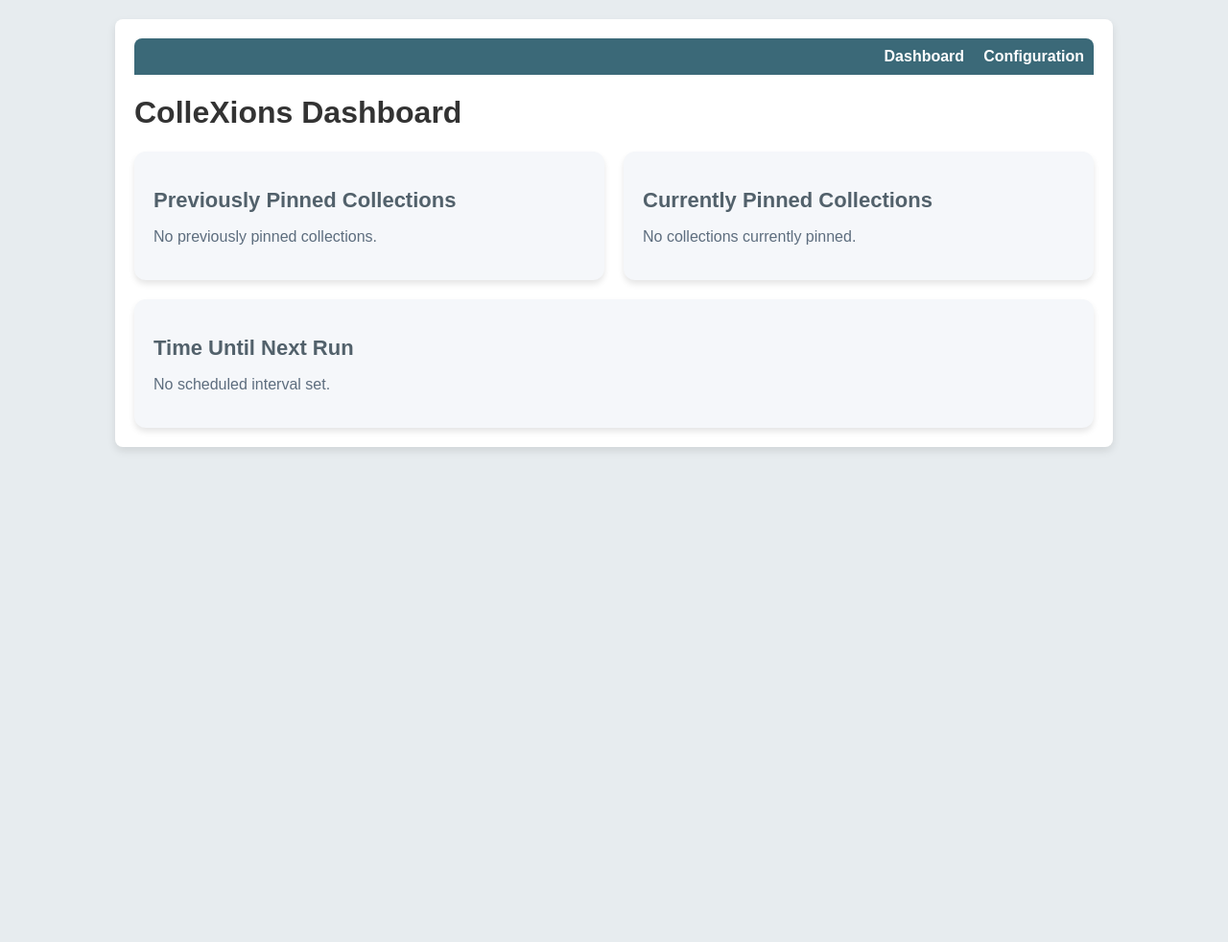
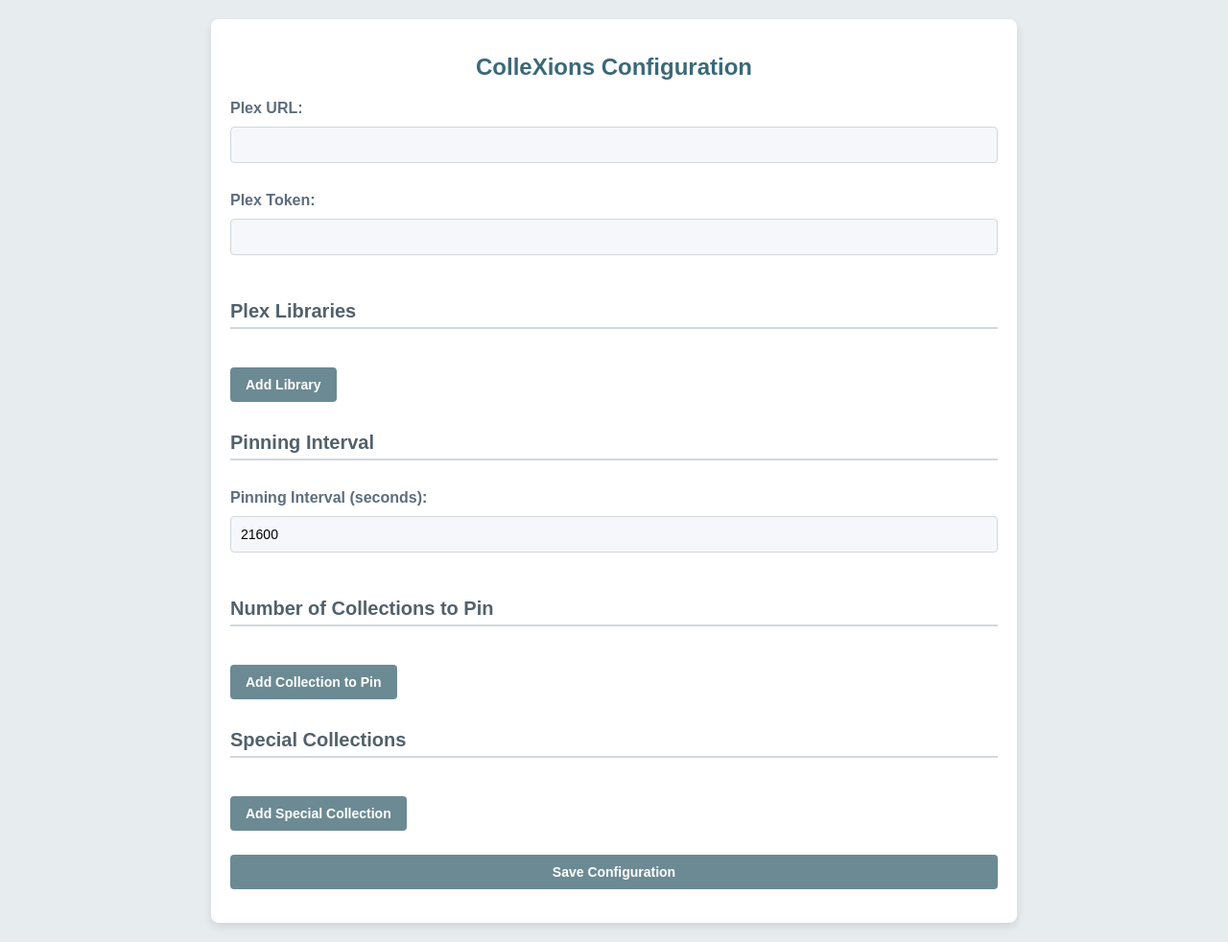
Before and after one commit to jl94x4/ColleXions-WebUI, a Python web app: template app/templates/config.html in a window 1280 px wide. Shown: the whole page at 96% size. Before the commit the page ends 470 px from the top, so only its background shows below. Run offline with Jinja, Linux system fonts and the light colour scheme; the template is opened without the code that fills it, so the values that code supplies are empty.

Commit message:
Add files via upload

```diff
--- a/app/collexions.py
+++ b/app/collexions.py
@@ -28,7 +28,7 @@
 )
 
 # Configuration file path
-CONFIG_FILE = '/data/config.json'
+CONFIG_FILE = 'data/config.json'
 SELECTED_COLLECTIONS_FILE = 'selected_collections.json'
 
 def load_selected_collections():
--- a/app/templates/config.html
+++ b/app/templates/config.html
@@ -2,13 +2,13 @@
 <html lang="en">
 <head>
     <meta charset="UTF-8">
-    <title>ColleXions Dashboard</title>
+    <title>ColleXions Configuration</title>
     <link rel="stylesheet" href="{{ url_for('static', filename='styles.css') }}">
     <style>
         /* General Styling */
         body {
             font-family: Arial, sans-serif;
-            background-color: #e7ecef;
+            background-color: #e7ecef; /* Soft background */
             color: #333;
             display: flex;
             justify-content: center;
@@ -17,124 +17,232 @@
 
         .container {
             width: 100%;
-            max-width: 1000px;
-            background-color: #ffffff;
+            max-width: 800px;
+            background-color: #ffffff; /* White background for contrast */
             padding: 20px;
             border-radius: 8px;
             box-shadow: 0 4px 8px rgba(0, 0, 0, 0.1);
         }
 
-        .navbar {
-            display: flex;
-            justify-content: flex-end;
-            padding: 10px;
-            background-color: #3b6978;
-            color: white;
-            border-radius: 8px 8px 0 0;
+        h1 {
+            font-size: 24px;
+            text-align: center;
+            margin-bottom: 20px;
+            color: #3b6978; /* Muted teal for header */
         }
 
-        .navbar a {
-            color: white;
-            margin-left: 20px;
-            text-decoration: none;
-            font-weight: bold;
+        h2, h3 {
+            font-size: 20px;
+            color: #52616b; /* Soft gray-blue for subheadings */
+            border-bottom: 2px solid #d1d8de;
+            padding-bottom: 5px;
+            margin-bottom: 15px;
         }
 
-        .section {
-            display: flex;
-            flex-wrap: wrap;
-            gap: 20px;
-            justify-content: space-between;
+        .form-group {
+            margin-bottom: 15px;
         }
 
-        .card {
-            flex: 1 1 30%;
-            min-width: 280px;
-            padding: 20px;
-            border-radius: 12px;
-            background-color: #f5f7fa;
-            box-shadow: 0 4px 6px rgba(0, 0, 0, 0.1);
-            transition: transform 0.2s;
+        label {
+            display: inline-block;
+            width: 100%;
+            font-weight: bold;
+            margin-bottom: 5px;
+            color: #5d6d7e; /* Soft gray */
         }
 
-        .card:hover {
-            transform: scale(1.03);
+        input[type="text"],
+        input[type="number"],
+        input[type="date"],
+        input[type="password"] {
+            width: 100%;
+            padding: 10px;
+            font-size: 14px;
+            border: 1px solid #d1d8de;
+            border-radius: 4px;
+            box-sizing: border-box;
+            transition: border-color 0.3s ease;
+            background-color: #f5f7fa; /* Soft input background */
         }
 
-        .card h2 {
-            font-size: 22px;
-            color: #52616b;
-            margin-bottom: 10px;
+        input:focus {
+            border-color: #90a4ae; /* Soft teal-blue focus color */
+            outline: none;
         }
 
-        .card p {
-            font-size: 16px;
-            color: #5d6d7e;
+        /* Buttons */
+        .btn {
+            padding: 10px 16px;
+            font-size: 14px;
+            font-weight: bold;
+            background-color: #6c8a93; /* Muted green-blue */
+            color: white;
+            border: none;
+            border-radius: 4px;
+            cursor: pointer;
+            margin-top: 10px;
+            display: inline-block;
+            transition: background-color 0.3s ease;
         }
 
-        .pinned-item {
-            background-color: #e0f4f1;
-            padding: 8px;
-            border-radius: 8px;
-            margin-bottom: 10px;
-            font-size: 14px;
+        .btn:hover {
+            background-color: #506a73; /* Darker shade on hover */
         }
 
-        .countdown-timer {
-            font-size: 20px;
-            font-weight: bold;
-            color: #6c8a93;
+        .btn-small {
+            padding: 6px 12px;
+            font-size: 12px;
+            margin-left: 10px;
+        }
+
+        /* List Styling */
+        ul {
+            list-style-type: none;
+            padding: 0;
+            margin: 0;
+        }
+
+        li {
+            margin-bottom: 10px;
         }
     </style>
 </head>
 <body>
     <div class="container">
-        <!-- Navigation Bar -->
-        <div class="navbar">
-            <a href="/">Dashboard</a>
-            <a href="/config">Configuration</a>
-        </div>
-
-        <h1>ColleXions Dashboard</h1>
-
-        <!-- Section with Cards -->
-        <div class="section">
-
-            <!-- Previously Pinned Collections Card -->
-            <div class="card">
-                <h2>Previously Pinned Collections</h2>
-                {% if previously_pinned %}
-                    {% for item in previously_pinned %}
-                        <div class="pinned-item">{{ item }}</div>
-                    {% endfor %}
-                {% else %}
-                    <p>No previously pinned collections.</p>
-                {% endif %}
+        <h1>ColleXions Configuration</h1>
+        <form id="configForm" action="{{ url_for('config') }}" method="post" onsubmit="return showSaveAlert()">
+            <!-- Plex URL and Token -->
+            <div class="form-group">
+                <label for="plexUrl">Plex URL:</label>
+                <input type="text" id="plexUrl" name="plexUrl" value="{{ config.get('plex_url', '') }}" required>
+            </div>
+            <div class="form-group">
+                <label for="plexToken">Plex Token:</label>
+                <input type="password" id="plexToken" name="plexToken"
+                       placeholder="{{ '????????' if config.get('plex_token') else '' }}"
+                       value="{{ config.get('plex_token', '') }}">
             </div>
 
-            <!-- Currently Pinned Collections Card -->
-            <div class="card">
-                <h2>Currently Pinned Collections</h2>
-                {% if currently_pinned %}
-                    {% for item in currently_pinned %}
-                        <div class="pinned-item">{{ item }}</div>
+            <!-- Plex Libraries -->
+            <h2>Plex Libraries</h2>
+            <div id="plexLibrariesSection">
+                <ul id="plexLibrariesList">
+                    {% for library in config.get('library_names', []) %}
+                        <li>
+                            <input type="text" name="library_names[]" value="{{ library }}">
+                            <button type="button" class="btn btn-small" onclick="removeLibrary(this)">Remove</button>
+                        </li>
                     {% endfor %}
-                {% else %}
-                    <p>No collections currently pinned.</p>
-                {% endif %}
+                </ul>
+                <button type="button" class="btn" onclick="addLibrary()">Add Library</button>
             </div>
 
-            <!-- Next Run Interval Card -->
-            <div class="card">
-                <h2>Time Until Next Run</h2>
-                {% if next_run_interval %}
-                    <p class="countdown-timer">{{ next_run_interval }} remaining</p>
-                {% else %}
-                    <p>No scheduled interval set.</p>
-                {% endif %}
+
+    <!-- Pinning Interval -->
+    <h2>Pinning Interval</h2>
+    <div class="form-group">
+        <label for="pinningInterval">Pinning Interval (seconds):</label>
+        <input type="number" id="pinningInterval" name="pinningInterval" value="{{ config.get('pinning_interval', 21600) }}" min="0" placeholder="Enter interval in seconds">
+    </div>
+
+    <!-- Number of Collections to Pin -->
+
+            <h2>Number of Collections to Pin</h2>
+            <div id="collectionsToPinSection">
+                <ul id="collectionsToPinList">
+                    {% for library, count in config.get('number_of_collections_to_pin', {}).items() %}
+                        <li>
+                            <input type="text" name="collectionsToPinLibrary[]" value="{{ library }}" placeholder="Library Name">
+                            <input type="number" name="collectionsToPinCount[]" value="{{ count }}" min="1" placeholder="Count">
+                            <button type="button" class="btn btn-small" onclick="removeCollectionPin(this)">Remove</button>
+                        </li>
+                    {% endfor %}
+                </ul>
+                <button type="button" class="btn" onclick="addCollectionToPin()">Add Collection to Pin</button>
             </div>
 
-        </div>
+            <!-- Special Collections Section -->
+            <h2>Special Collections</h2>
+            <div id="specialCollectionsSection">
+                <ul id="specialCollectionsList">
+                    {% for collection in config.get('special_collections', []) %}
+                        <li>
+                            <div class="form-group">
+                                <label>Start Date:</label>
+                                <input type="text" name="startDate[]" value="{{ collection['start_date'] }}">
+                            </div>
+                            <div class="form-group">
+                                <label>End Date:</label>
+                                <input type="text" name="endDate[]" value="{{ collection['end_date'] }}">
+                            </div>
+                            <div class="form-group">
+                                <label>Collection Names (comma-separated):</label>
+                                <input type="text" name="collectionNames[]" value="{{ ', '.join(collection['collection_names']) }}">
+                                <button type="button" class="btn btn-small" onclick="removeSpecialCollection(this)">Remove</button>
+                            </div>
+                        </li>
+                    {% endfor %}
+                </ul>
+                <button type="button" class="btn" onclick="addSpecialCollection()">Add Special Collection</button>
+            </div>
+
+            <!-- Submit Button -->
+            <div class="form-group">
+                <button type="submit" class="btn">Save Configuration</button>
+            </div>
+        </form>
     </div>
+
+    <script src="{{ url_for('static', filename='config.js') }}"></script>
+    <script>
+        function addLibrary() {
+            const libraryList = document.getElementById('plexLibrariesList');
+            const listItem = document.createElement('li');
+            listItem.innerHTML = `<input type="text" name="library_names[]" value=""><button type="button" class="btn btn-small" onclick="removeLibrary(this)">Remove</button>`;
+            libraryList.appendChild(listItem);
+        }
+
+        function removeLibrary(button) {
+            const listItem = button.parentNode;
+            listItem.remove();
+        }
+
+        function addCollectionToPin() {
+            const collectionsList = document.getElementById('collectionsToPinList');
+            const listItem = document.createElement('li');
+            listItem.innerHTML = `
+                <input type="text" name="collectionsToPinLibrary[]" placeholder="Library Name">
+                <input type="number" name="collectionsToPinCount[]" min="1" placeholder="Count">
+                <button type="button" class="btn btn-small" onclick="removeCollectionPin(this)">Remove</button>
+            `;
+            collectionsList.appendChild(listItem);
+        }
+
+        function removeCollectionPin(button) {
+            const listItem = button.parentNode;
+            listItem.remove();
+        }
+
+        function addSpecialCollection() {
+            const collectionList = document.getElementById('specialCollectionsList');
+            const listItem = document.createElement('li');
+            listItem.innerHTML = `
+                <div class="form-group"><label>Start Date:</label><input type="text" name="startDate[]"></div>
+                <div class="form-group"><label>End Date:</label><input type="text" name="endDate[]"></div>
+                <div class="form-group"><label>Collection Names (comma-separated):</label><input type="text" name="collectionNames[]"></div>
+            `;
+            collectionList.appendChild(listItem);
+        }
+
+        function removeSpecialCollection(button) {
+            const listItem = button.parentNode.parentNode;
+            listItem.remove();
+        }
+
+        function showSaveAlert() {
+            alert("Configuration saved successfully!");
+            return true; // Allow form submission to proceed
+        }
+    </script>
 </body>
 </html>
--- a/docker-compose.yml
+++ b/docker-compose.yml
@@ -5,5 +5,9 @@
     build: .
     container_name: ColleXions-Web  # Custom
     network_mode: host  # Use host network mode
+    environment:
+      - FLASK_ENV=development  # Set Flask environment to development
     volumes:
       - ./app:/app  # Ensure this points to the right directory if you have app files locally
+    ports:
+      - "2000:2000"  # Expose port 2000 if network_mode is not host
--- a/requirements.txt
+++ b/requirements.txt
@@ -1,4 +1,6 @@
 Flask==2.0.3
 Werkzeug==2.0.3
+requests
 plexapi
-requests
+schedule
+pyyaml
```
Also changed, not shown: app/data/selected_collections.json (+8 -1 lines), app/run.py (+47 -2 lines), app/static/main.js (+10 -8 lines), app/templates/index.html (line endings or trailing spaces), 2 other files.
